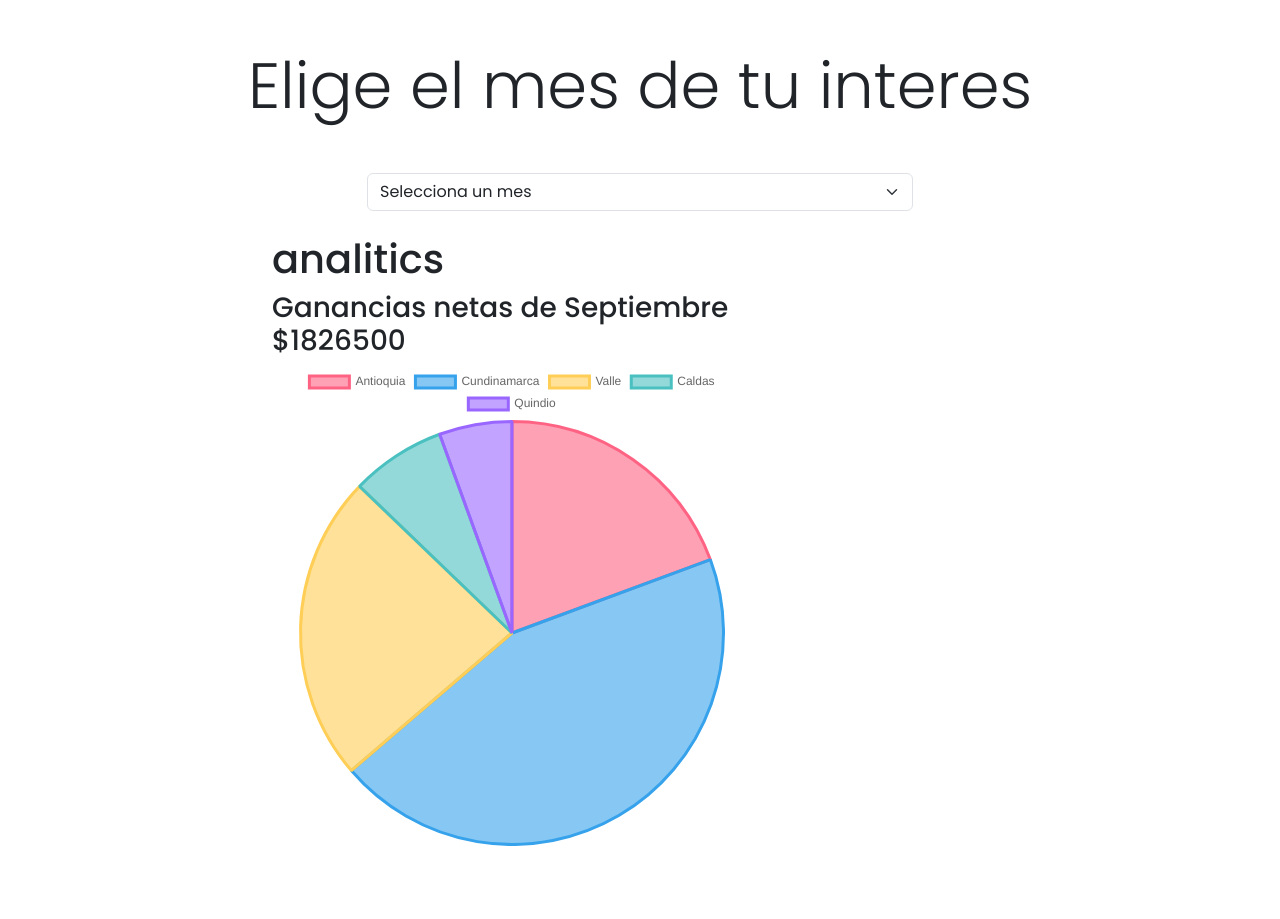
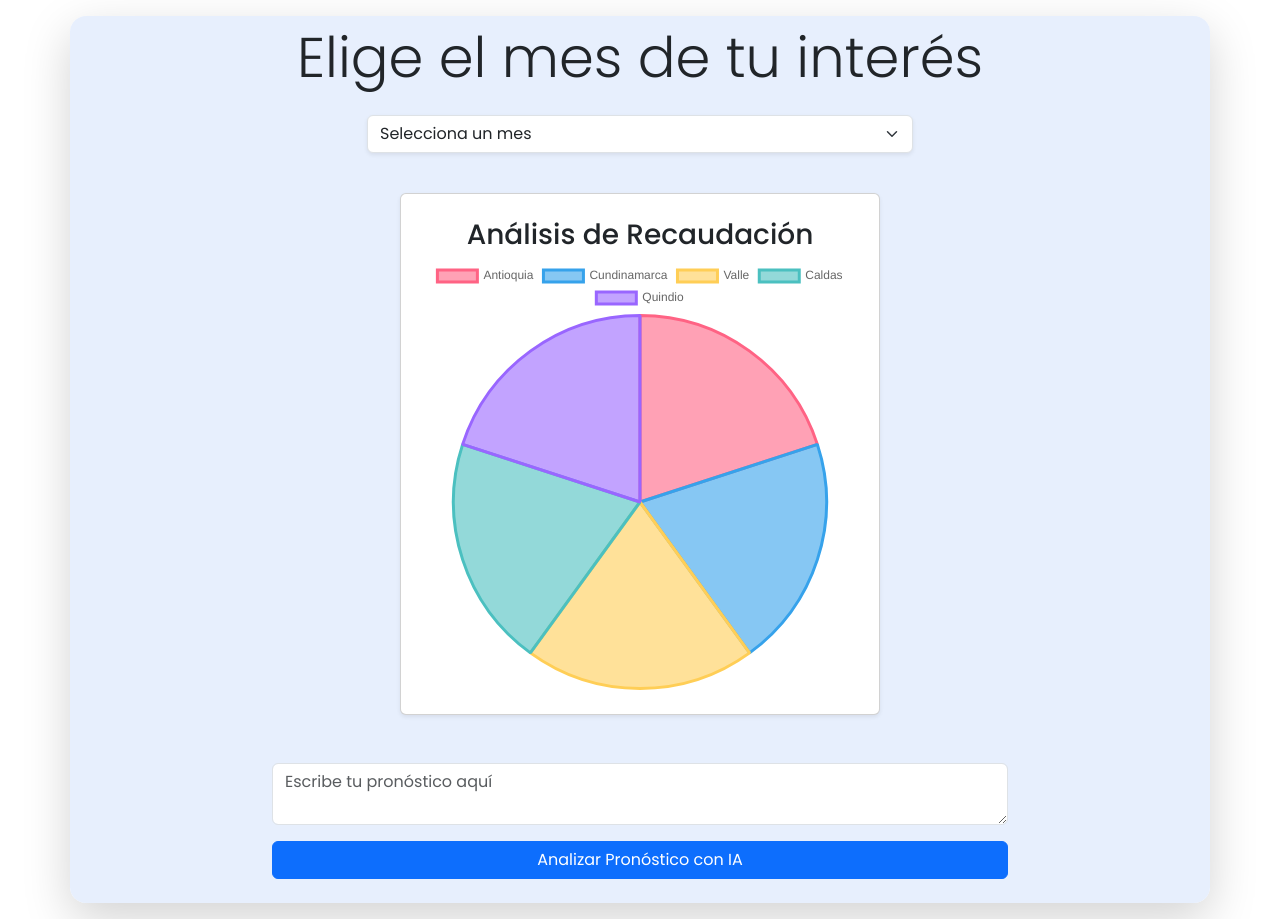
Before and after one commit to BallesterosDev56/Desarrollo-Libre-2024, a React (Vite) app in the folder frontend/: page /admin_home/analitics in a window 1280 px wide. Before the commit the page ends 846 px from the top, so only its background shows below. Built offline with nearby package versions, Linux system fonts and the light colour scheme; sample sign-in values are in the browser's storage.

Commit message:
estilos analitics done

```diff
--- a/frontend/src/pages/admin/analitics/Analitics.jsx
+++ b/frontend/src/pages/admin/analitics/Analitics.jsx
@@ -1,86 +1,84 @@
-import {Pie} from "react-chartjs-2"
-import { Chart, ArcElement, Tooltip, Legend } from "chart.js"
-import "./analitics.css"
+import { Pie } from "react-chartjs-2";
+import { Chart, ArcElement, Tooltip, Legend } from "chart.js";
+import "./analitics.css";
 import { useState, useEffect } from "react";
 import { fetchStonks } from "../../../logic/fetchStonks/fetchStonks";
 import { joinEventSuccess } from "../../../helpers/alerts/Alerts";
 
+Chart.register(ArcElement, Tooltip, Legend);
 
-Chart.register(ArcElement, Tooltip, Legend)
-
-export const Analitics = ()=> {
+export const Analitics = () => {
   const [selectedRegion, setSelectedRegion] = useState("");
-    const [datos, setDatos] = useState([353500,810500,428500,132500,101500]);
+  const [datos, setDatos] = useState([15, 15, 15, 15, 15]);
   const [loading, setLoading] = useState(false);
-    const [total, setTotal] = useState(1826500)
-    const [mes, setMes] = useState("Septiembre")
   const months = {
-      Enero: 'Enero',
-      Febrero: 'Febrero',
-      Marzo: 'Marzo',
-      Abril: 'Abril',
-      Mayo: 'Mayo',
-      Junio: 'Junio',
-      Julio: 'Julio',
-      Agosto: 'Agosto',
-      Septiembre: 'Septiembre',
-      Octubre: 'Octubre',
-      Noviembre: 'Noviembre',
-      Diciembre: 'Diciembre'
+    Enero: "Enero",
+    Febrero: "Febrero",
+    Marzo: "Marzo",
+    Abril: "Abril",
+    Mayo: "Mayo",
+    Junio: "Junio",
+    Julio: "Julio",
+    Agosto: "Agosto",
+    Septiembre: "Septiembre",
+    Octubre: "Octubre",
+    Noviembre: "Noviembre",
+    Diciembre: "Diciembre",
   };
 
   const data = {
-        labels: ['Antioquia', 'Cundinamarca', 'Valle', 'Caldas', 'Quindio'],
+    labels: ["Antioquia", "Cundinamarca", "Valle", "Caldas", "Quindio"],
     datasets: [
       {
-            label: 'Dinero Recaudado (COP)',
+        label: "Dinero Recaudado (COP)",
         data: datos,
         backgroundColor: [
-              'rgba(255, 99, 132, 0.6)',
-              'rgba(54, 162, 235, 0.6)',
-              'rgba(255, 206, 86, 0.6)',
-              'rgba(75, 192, 192, 0.6)',
-              'rgba(153, 102, 255, 0.6)',
+          "rgba(255, 99, 132, 0.6)",
+          "rgba(54, 162, 235, 0.6)",
+          "rgba(255, 206, 86, 0.6)",
+          "rgba(75, 192, 192, 0.6)",
+          "rgba(153, 102, 255, 0.6)",
         ],
         borderColor: [
-              'rgba(255, 99, 132, 1)',
-              'rgba(54, 162, 235, 1)',
-              'rgba(255, 206, 86, 1)',
-              'rgba(75, 192, 192, 1)',
-              'rgba(153, 102, 255, 1)',
+          "rgba(255, 99, 132, 1)",
+          "rgba(54, 162, 235, 1)",
+          "rgba(255, 206, 86, 1)",
+          "rgba(75, 192, 192, 1)",
+          "rgba(153, 102, 255, 1)",
         ],
         borderWidth: 3,
       },
     ],
   };
+
   const handleRegionChange = (event) => {
-        setDatos([353500,810500,428500,132500,101500])
-        setMes(event.target.value)
+    setDatos([1530500, 1115400, 1214000, 1460500, 1089500]);
     const region = event.target.value;
     setSelectedRegion(region);
-        let ganacias = []
-        fetchStonks(region).then((response)=> {
-          setTotal(response.total)
-          response.regionales.forEach(region => {
-            ganacias.push(region.totalRegional)
+    let ganacias = [];
+    fetchStonks(region).then((response) => {
+      console.log(response);
+      response.forEach((region) => {
+        ganacias.push(region.totalRegional);
       });
-          setDatos([...ganacias])
+      setDatos([...ganacias]);
       console.log(data.datasets[0].data);
-        })
+    });
     setLoading(true);
     setTimeout(() => {
       setLoading(false);
     }, 1500);
   };
-    return(
-      <div className="container mt-5">
-      <h2 className="text-center display-3 my-5">Elige el mes de tu interes</h2>
+
+  return (
+    <div className="container d-flex flex-column shadow-lg rounded-4 pb-4 bg--soft--blue my-3">
+      <h2 className="text-center display-4 m-4 mt-2">Elige el mes de tu interés</h2>
       <div className="row justify-content-center">
         <div className="col-md-6">
           <div className="form-group">
             <select
               id="regionSelector"
-              className="form-select"
+              className="form-select form-select-md mb-3 shadow-sm"
               value={selectedRegion}
               onChange={handleRegionChange}
             >
@@ -99,26 +97,32 @@ export const Analitics = ()=> {
         <div className="col-md-8">
           {loading ? (
             <div className="text-center">
-              <div className="spinner-border" role="status">
-                <span className="visually-hidden">Loading...</span>
+              <div className="spinner-border text-primary" role="status">
+                <span className="visually-hidden">Cargando...</span>
               </div>
             </div>
-          ) : datos[1] != 15 ? (
+          ) : datos[1] !== 15 ? (
             <>
-            <div className="grafico">
-              <h1>analitics</h1>
-              <h3>Ganancias netas de {mes} ${total}</h3>
-              <Pie data={data} className="pie"/>
+              <div className="grafico card shadow-sm m-auto p-4 mb-5 bg-body rounded">
+                <h3 className="text-center">Análisis de Recaudación</h3>
+                <Pie data={data} className="pie" />
               </div>
             </>
           ) : (
             <>
-              <div className="grafico">
-                <h1>analitics</h1>
-                <Pie data={data} className="pie"/>
+              <div className="grafico card shadow-sm m-auto p-4 mb-5 bg-body rounded">
+                <h3 className="text-center">Análisis de Recaudación</h3>
+                <Pie data={data} className="pie" />
               </div>
-              <textarea name="" id="prompt"></textarea>
-              <button >Analizar Pronostico con inteligencia artificial</button>
+              <textarea
+                name=""
+                id="prompt"
+                className="form-control mb-3"
+                placeholder="Escribe tu pronóstico aquí"
+              ></textarea>
+              <button className="btn btn-primary w-100">
+                Analizar Pronóstico con IA
+              </button>
             </>
           )}
         </div>
--- a/frontend/src/pages/admin/analitics/analitics.css
+++ b/frontend/src/pages/admin/analitics/analitics.css
@@ -4,3 +4,6 @@
 .pie{
     font-size: 20px;
 }
+.bg--soft--blue {
+    background-color: #e3edfdd7;
+}
```
Lines whose indentation alone changed are shown as unchanged.
